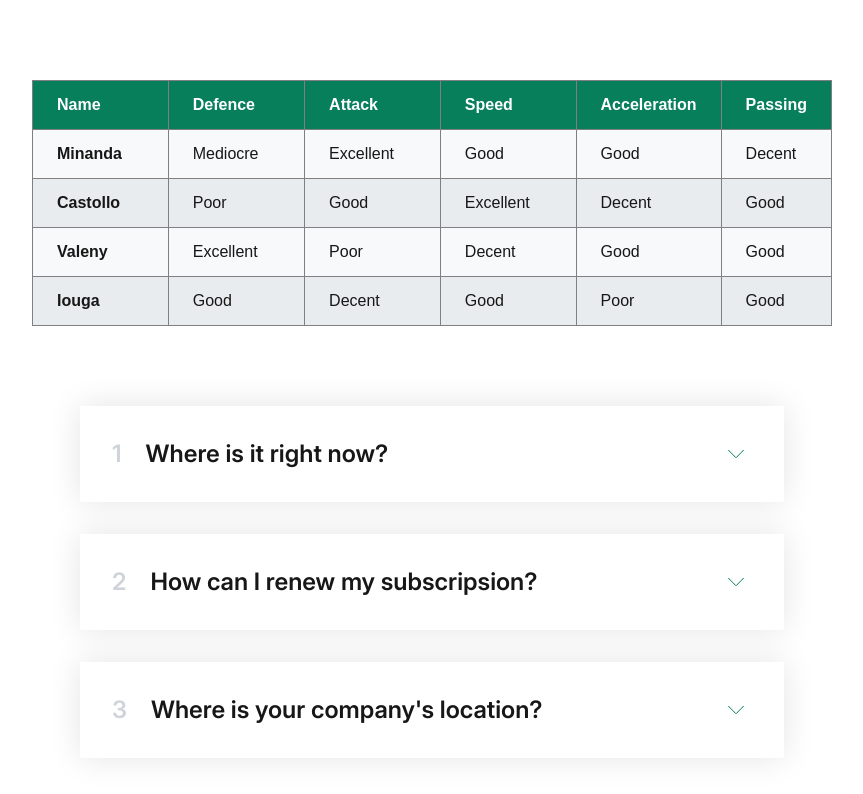
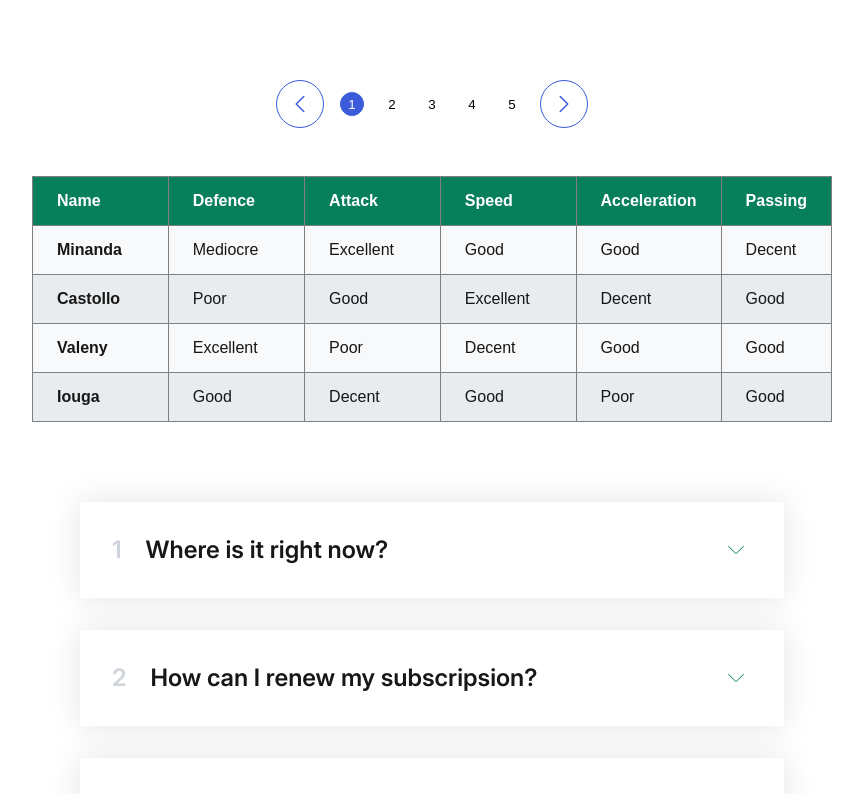
Before and after one commit to tBaronDar/components-lib, a Next.js app: page / in a window 1280 px wide. Shown: the top 794 px of the page, without its empty margins (208-1071 px from the left). Built offline with nearby package versions, Linux system fonts and the light colour scheme.

Commit message:
finished small pagination

```diff
--- a/app/page.tsx
+++ b/app/page.tsx
@@ -1,5 +1,6 @@
 import Accordion from "@/components/accordion/accordion";
 import Carousel from "@/components/carousel/carousel";
+import Pagination from "@/components/pagination/pagination";
 import Table from "@/components/table/table";
 
 //dummy data
@@ -8,6 +9,7 @@ import { FAQ, carouselData, playersData } from "@/data/dummy_data";
 export default function ComponentsLib() {
 	return (
 		<main>
+			<Pagination pages={5} initialPage={1} />
 			<Table data={playersData} />
 			<Accordion data={FAQ} />
 			<Carousel data={carouselData} />
--- /dev/null
+++ b/components/pagination/pagination.module.css
@@ -0,0 +1,45 @@
+.pagination {
+	display: flex;
+	justify-items: center;
+	align-items: center;
+	gap: 1rem;
+}
+
+.arrow-button {
+	width: 3rem;
+	height: 3rem;
+	border-radius: 50%;
+	border: 1px solid #3b5bdb;
+	background-color: #fff;
+	display: flex;
+	align-items: center;
+	cursor: pointer;
+}
+
+.arrow-icon {
+	stroke: #3b5bdb;
+	width: 1.5rem;
+	height: 1.5rem;
+	margin: auto;
+}
+
+.number-button {
+	background-color: transparent;
+	width: 1.5rem;
+	height: 1.5rem;
+	border: none;
+	cursor: pointer;
+	border-radius: 50%;
+}
+
+.number-button:hover {
+	background-color: #3b5bdb;
+	color: #fff;
+	border: 1px solid #3b5bdb;
+}
+
+.selected-button {
+	background-color: #3b5bdb;
+	color: #fff;
+	border: 1px solid #3b5bdb;
+}
--- /dev/null
+++ b/components/pagination/pagination.tsx
@@ -0,0 +1,125 @@
+"use client";
+
+import React, { useEffect, useState } from "react";
+
+import styles from "@/components/pagination/pagination.module.css";
+
+export default function Pagination({ pages, initialPage }) {
+	const [selectedButtons, setSelectedButtons] = useState([]);
+	const [numberButtons, setNumberButtons] = useState([]);
+	const [selectedPage, setSelectedPage] = useState(initialPage);
+	const [showLastButton, setShowLastButton] = useState(false);
+	const [showFirstButton, setShowFirstButton] = useState(false);
+
+	useEffect(() => {
+		const firstButtons = [];
+		const tempSelectedButtons = [];
+		if (pages <= 5) {
+			for (let i = 1; i <= 5; i++) {
+				firstButtons.push(i);
+				//all buttons unselected
+				tempSelectedButtons.push(undefined);
+			}
+			//the current button selected
+			tempSelectedButtons[selectedPage - 1] = "selected-button";
+			setNumberButtons(firstButtons);
+			setSelectedButtons(tempSelectedButtons);
+			setShowFirstButton(false);
+			setShowLastButton(false);
+		} else {
+			for (
+				let i = Math.max(1, selectedPage - 2);
+				i < Math.min(pages + 1, selectedPage + 2);
+				i++
+			) {
+				if (i < pages - 2) {
+					setShowLastButton(true);
+				} else {
+					setShowLastButton(false);
+				}
+				firstButtons.push(i);
+				selectedButtons.push(undefined);
+				tempSelectedButtons.push(undefined);
+			}
+			tempSelectedButtons[selectedPage - 1] = "selected-button";
+			setNumberButtons(firstButtons);
+			setSelectedButtons(tempSelectedButtons);
+		}
+	}, [selectedPage]);
+
+	function numberButtonClickHandler(buttonIndex: number) {
+		console.log(buttonIndex);
+		setSelectedPage(buttonIndex);
+	}
+
+	function nextButtonHandler() {
+		if (selectedPage < pages) {
+			setSelectedPage((prev: number) => prev + 1);
+		} else {
+			setSelectedPage(pages);
+		}
+	}
+
+	function previousButtonHandler() {
+		if (selectedPage > 1) {
+			setSelectedPage((prev: number) => prev - 1);
+		} else {
+			setSelectedPage(1);
+		}
+	}
+
+	return (
+		<div className={styles.pagination}>
+			<button
+				className={styles["arrow-button"]}
+				onClick={previousButtonHandler}>
+				<svg
+					xmlns="http://www.w3.org/2000/svg"
+					fill="none"
+					viewBox="0 0 24 24"
+					strokeWidth="1.5"
+					stroke="currentColor"
+					className={styles["arrow-icon"]}>
+					<path
+						strokeLinecap="round"
+						strokeLinejoin="round"
+						d="M15.75 19.5 8.25 12l7.5-7.5"
+					/>
+				</svg>
+			</button>
+			{numberButtons.map((item) => (
+				<button
+					key={item}
+					className={`${styles["number-button"]} ${
+						styles[`${selectedButtons[numberButtons.indexOf(item)]}`]
+					}`}
+					onClick={numberButtonClickHandler.bind(null, item)}>
+					{item}
+				</button>
+			))}
+			{showLastButton && <p>...</p>}
+			{showLastButton && (
+				<button
+					className={styles["number-button"]}
+					onClick={numberButtonClickHandler.bind(null, pages)}>
+					{pages}
+				</button>
+			)}
+			<button className={styles["arrow-button"]} onClick={nextButtonHandler}>
+				<svg
+					xmlns="http://www.w3.org/2000/svg"
+					fill="none"
+					viewBox="0 0 24 24"
+					strokeWidth="1.5"
+					stroke="currentColor"
+					className={styles["arrow-icon"]}>
+					<path
+						strokeLinecap="round"
+						strokeLinejoin="round"
+						d="m8.25 4.5 7.5 7.5-7.5 7.5"
+					/>
+				</svg>
+			</button>
+		</div>
+	);
+}
--- a/components/table/table.tsx
+++ b/components/table/table.tsx
@@ -11,13 +11,13 @@ export default function Table({ data }) {
 			<thead>
 				<tr>
 					{tableHead.map((item) => (
-						<th>{item}</th>
+						<th key={item}>{item}</th>
 					))}
 				</tr>
 			</thead>
 			<tbody>
 				{data.map((item) => (
-					<tr>
+					<tr key={item.name}>
 						<th>{item.name}</th>
 						<td>{item.defence}</td>
 						<td>{item.attack}</td>
```
